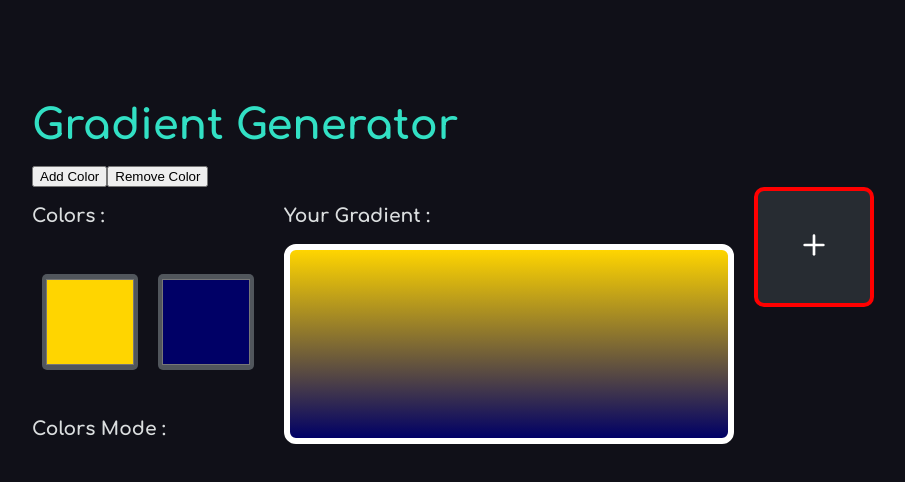
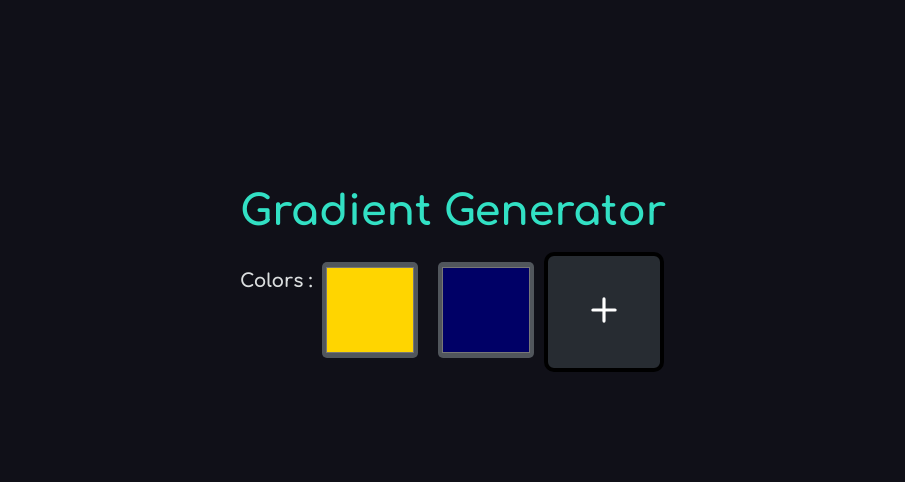
Before and after one commit to naveensinghp/Playground-Stuff, a Next.js app: page / in a window 1280 px wide. Shown: the top 482 px of the page, without its empty margins (187-1092 px from the left). Built offline with nearby package versions, Linux system fonts and the light colour scheme.

Commit message:
no message

```diff
--- a/src/components/GradientGen/GradientGen.js
+++ b/src/components/GradientGen/GradientGen.js
@@ -45,17 +45,17 @@ function GradientGen() {
 
   return (
     <>
-      <button onClick={addColor}>Add Color</button>
-
-      <button onClick={removeColor}>Remove Color</button>
+      {/* <button onClick={addColor}>Add Color</button>
+      <button onClick={removeColor}>Remove Color</button> */}
       <div className={styles.mainwrapper}>
         <div className={styles.rowleft}>
           <h3>Colors :  </h3>
           <form>
-            {/* {colors.map((color,index) =>{
-              const colorId = `color -${index}`;
+           {visibleColors.map((color,index) => {
+            const colorId = `color-${index}`
               return (
-                <input
+                <>
+                  <input
                       key={colorId}
                       id={colorId}
                       type="color"
@@ -66,55 +66,18 @@ function GradientGen() {
                         newcolor[index] = event.target.value;
                         setColors(newcolor);
                       }}
-                />
-              );
-            })} */}
-            {/* {range(3).map((num) => (
-             <input
-               key={num}
-               className={styles.addcolor}
-               value="#000066"
-               type='color'
-             />
-           ))} */}
-           {visibleColors.map((color,index) => {
-            const colorId = `color-${index}`
-              return (
-                <input
-                      key={colorId}
-                      id={colorId}
-                      type="color"
-                      value={color}
-                      className={styles.addcolor}
-                      onChange={event => {
-                        const newcolor = [...colors]
-                        newcolor[index] = event.target.value;
-                        setColors(newcolor);
-                      }}
-                />
+                    />
+                </>
               );
            })}
           </form>
-          {/* <h3>Colors Mode : </h3>
-          <form>
-            {colors.map((color,index) =>{
-              const colorId = `color -${index}`;
-              return (
-                <input
-                      key={colorId}
-                      id={colorId}
-                      type='color'
-                      value={color}
-                      style={{width: '100px',height: '100px', cursor: 'pointer', margin: '10px'}}
-                      onChange={setColors}
-                />
-              );
-            })}
-          </form> */}
-          <h3>Colors Mode : </h3>
+          <AddNew  addColor={addColor} />
+
+          {/* <AddNew addColor={addColor} />  */}
+          {/* <h3>Colors Mode : </h3>  */}
           {/* <Slider /> */}
         </div>
-        <div className={styles.rowright}>
+        {/* <div className={styles.rowright}>
           <h3>Your Gradient : </h3>
             <div
               className={styles.csssnipet}
@@ -122,7 +85,7 @@ function GradientGen() {
                 backgroundImage,
               }}>
           </div>
-        </div>
+        </div> */}
         {/* <div
             className={styles.testhover}
             style={{ display: 'flex',flexDirection: 'column',alignItems: 'end' }}>
@@ -137,7 +100,7 @@ function GradientGen() {
               </span>
             </span>
         </div>   */}
-        <TestAdd  addColor={addColor} />
+
 
         {/* <a className={styles.tt1}>Hover Me</a>
         <div className={styles.tt2}>Stuff Shown on Hover</div> */}
@@ -148,7 +111,7 @@ function GradientGen() {
   );
 }
 
-function TestAdd({addColor}){
+function AddNew({addColor}){
   console.log('addColor',addColor)
   const [defaultcolor,setDefaultColor] = React.useState('#FF0040')
   const [isClicked,setClicked] = React.useState(false)
@@ -160,7 +123,7 @@ function TestAdd({addColor}){
     <Wrapper>
        <Button onClick={addColor}>
           <AddIconPosition>
-              <Plus size={32} />
+              <Plus size={38} />
           </AddIconPosition>
        </Button>
     </Wrapper>
@@ -216,7 +179,7 @@ const BtnWrapper = styled.button`
 
 const Button = styled.button`
   background-color: hsl(212.73deg 12.36% 17.45%);
-  border: 4px solid red;
+  border: 4px solid black;
   color: white;
   padding: 15px 32px;
   text-align: center;
@@ -227,7 +190,7 @@ const Button = styled.button`
   cursor: pointer;
   border-radius: 10px;
   &:hover{
-    border: 4px solid yellow;
+    border: 4px solid white;
   }
 `;
 
--- a/styles/Home.module.css
+++ b/styles/Home.module.css
@@ -23,8 +23,7 @@
 
 .rowleft{
   display: flex;
-  flex-direction: column;
-  gap: 20px;
+  /* flex-direction: column; */
 }
 
 .rowright{
```
